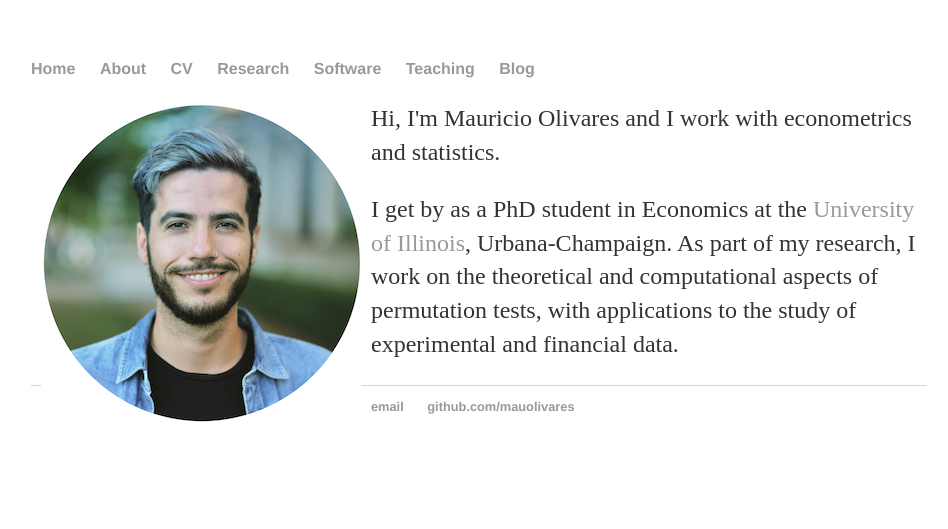
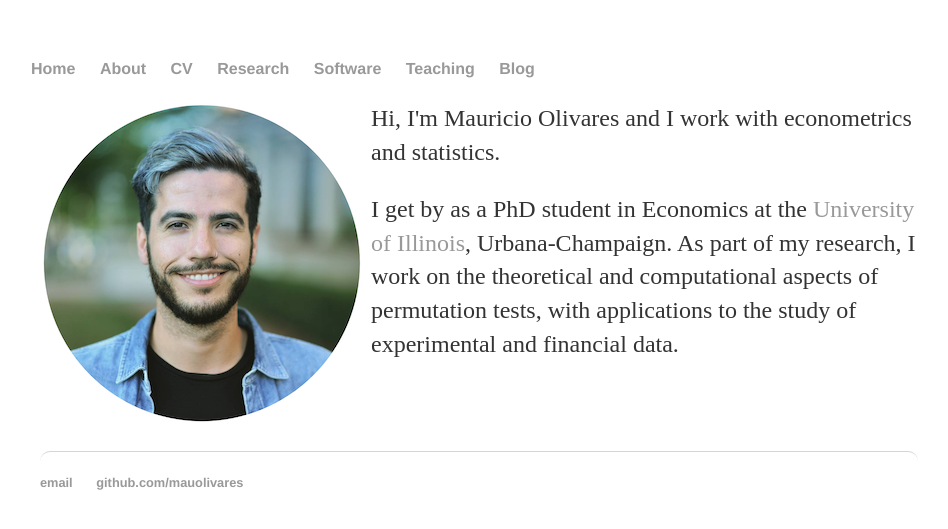
Before and after one commit to mauolivares/mauolivares.github.io, a Jekyll site: the page built from index.html, in a window 1280 px wide. Shown: the top 529 px of the page, without its empty margins (161-1109 px from the left). Built offline with Jekyll 4.4.1, drawn with Linux system fonts in a browser that asks for light colours.

Commit message:
Update main.css

```diff
--- a/css/main.css
+++ b/css/main.css
@@ -31,6 +31,9 @@ p {
 footer {
     border-top: 1px solid #d5d5d5;
     font-size: .8em;
+    margin: 10% 1% 0 1%;
+    padding: 10px 0 0 0;
+    border-radius: 10px 10px 0 0;
 }
 
 ul.posts {
```
